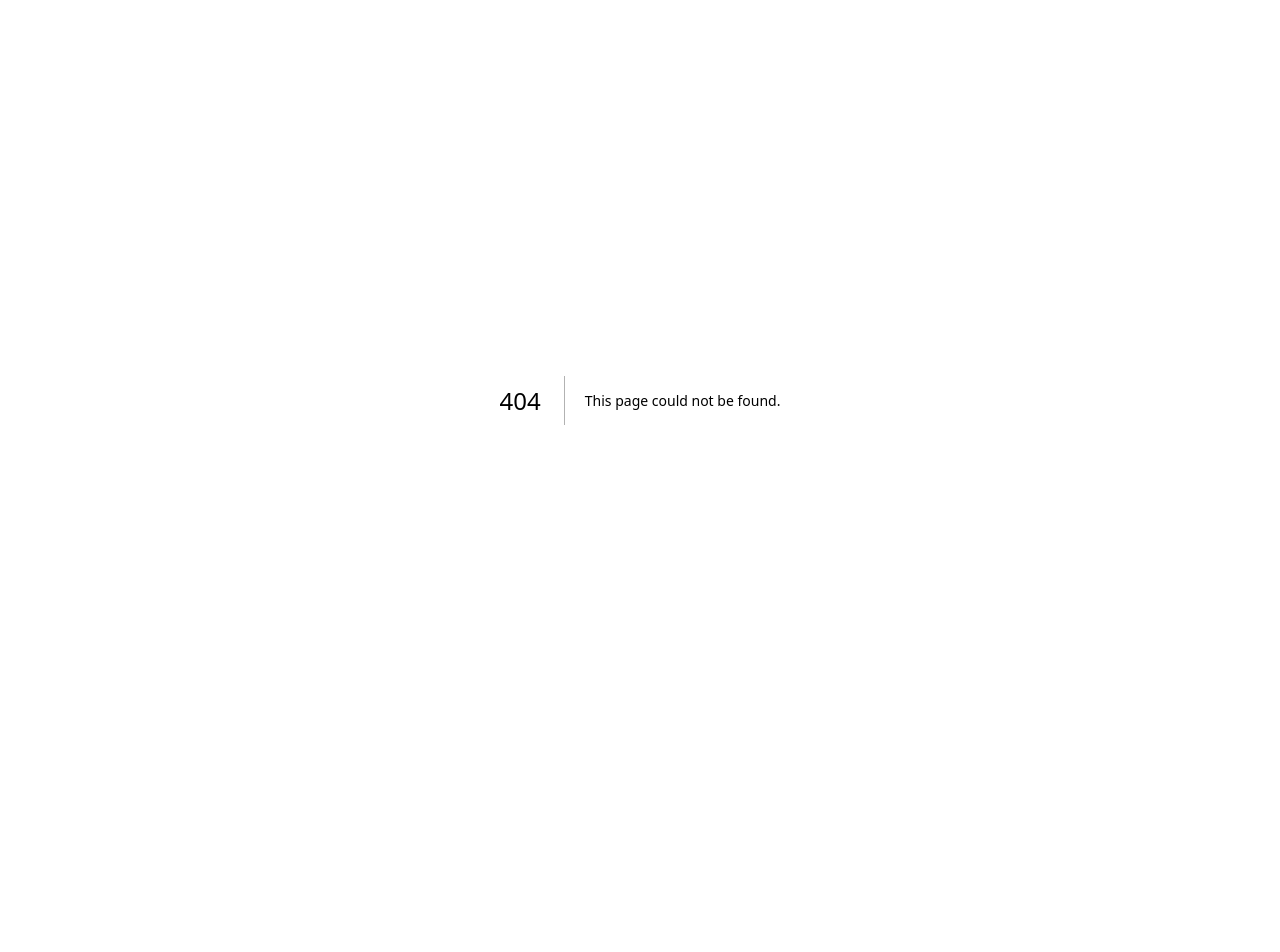
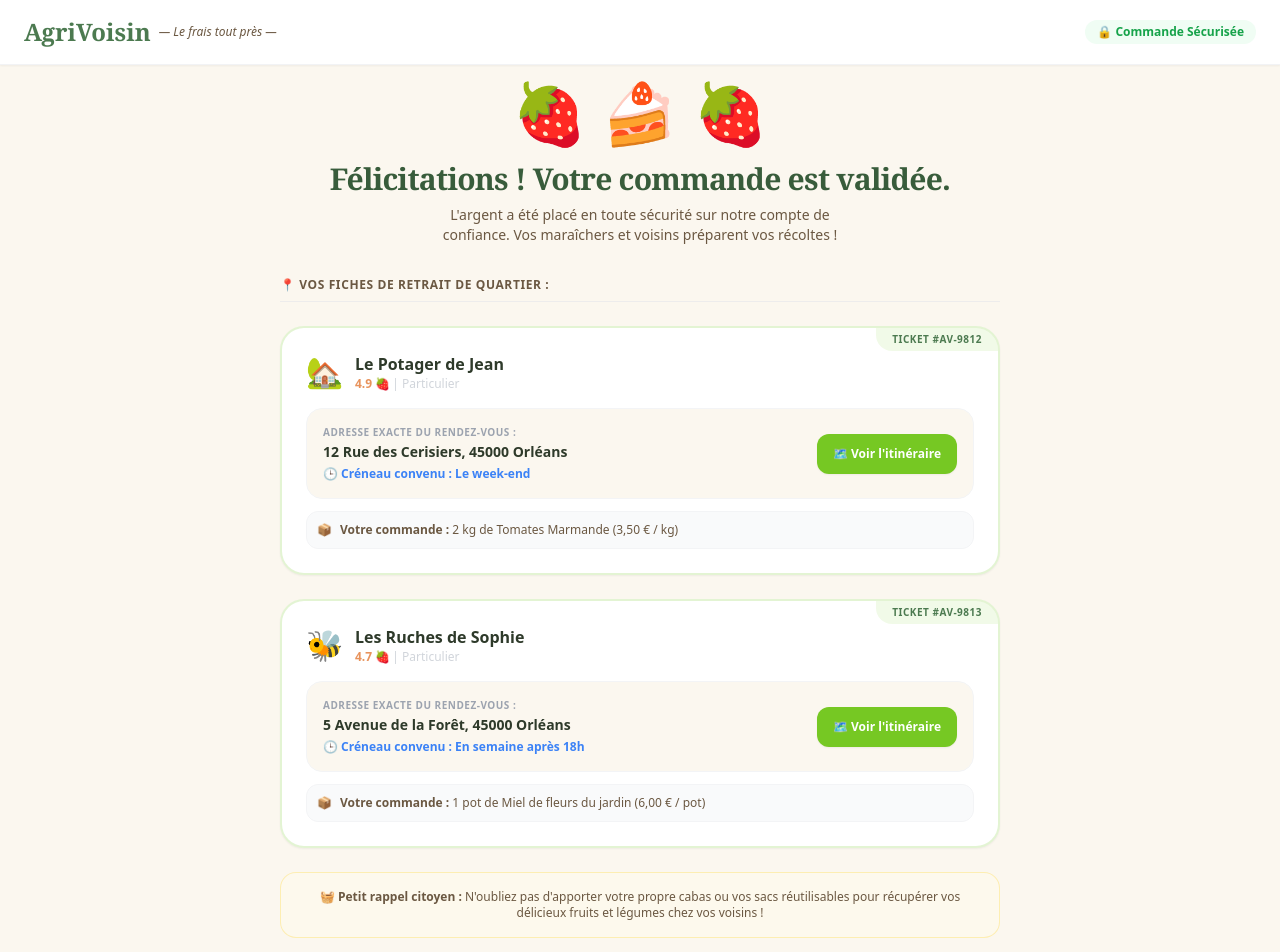
Before and after one commit to nordine2101-design/Agrivoisin, a Next.js app: page /confirmation in a window 1280 px wide. Before the commit this address had no page. Shown: the top 952 px of the page. Before the commit the page ends 800 px from the top, so only its background shows below. Built offline with nearby package versions, Linux system fonts and the light colour scheme.

Commit message:
Create page.tsx

```diff
--- /dev/null
+++ b/src/app/confirmation/page.tsx
@@ -0,0 +1,124 @@
+import React from 'react';
+
+export default function ConfirmationPage() {
+  return (
+    <div className="min-h-screen bg-[#FBF7EF] text-[#2E3A2A] font-sans flex flex-col justify-between">
+
+      {/* EN-TÊTE ÉPURÉ */}
+      <header className="w-full py-4 border-b border-gray-200/50 bg-white px-6 flex justify-between items-center shadow-sm">
+        <div className="flex items-center gap-2">
+          <span className="font-serif text-2xl font-bold text-[#4C7A50]">AgriVoisin</span>
+          <span className="text-xs italic text-[#6B5842] hidden sm:inline">— Le frais tout près —</span>
+        </div>
+        <span className="text-xs font-bold text-green-600 bg-green-50 px-3 py-1 rounded-full flex items-center gap-1">
+          🔒 Commande Sécurisée
+        </span>
+      </header>
+
+      {/* ZONE PRINCIPALE */}
+      <main className="flex-grow max-w-3xl w-full mx-auto p-4 md:p-6 flex flex-col items-center py-10">
+
+        {/* 1. LE HAUT DE L'ÉCRAN : CÉLÉBRATION VEGETALE & PLUIE DE FRAISES */}
+        <div className="text-center mb-8 flex flex-col items-center animate-fade-in">
+          <div className="text-5xl md:text-6xl mb-3 select-none animate-bounce">
+            🍓 🍰 🍓
+          </div>
+          <h1 className="text-2xl md:text-3xl font-extrabold text-[#385C3B] font-serif tracking-tight">
+            Félicitations ! Votre commande est validée.
+          </h1>
+          <p className="text-sm text-[#6B5842] mt-2 max-w-md">
+            L'argent a été placé en toute sécurité sur notre compte de confiance. Vos maraîchers et voisins préparent vos récoltes !
+          </p>
+        </div>
+
+        {/* 2. LE CŒUR DE L'ÉCRAN : LES CARTES DE RETRAIT (ADRESSES DÉVOILÉES) */}
+        <div className="w-full flex flex-col gap-6 mb-8">
+          <h2 className="text-xs font-bold uppercase tracking-wider text-[#6B5842] border-b border-gray-200/60 pb-2">
+            📍 Vos fiches de retrait de quartier :
+          </h2>
+
+          {/* FICHE RETRAIT 1 : LE POTAGER DE JEAN */}
+          <div className="bg-white border-2 border-[#76c823]/20 rounded-3xl p-6 shadow-sm relative overflow-hidden">
+            <div className="absolute top-0 right-0 bg-[#76c823]/10 text-[#4C7A50] text-[10px] font-bold uppercase tracking-wider px-4 py-1 rounded-bl-2xl">
+              Ticket #AV-9812
+            </div>
+
+            <div className="flex items-center gap-3 mb-4">
+              <span className="text-3xl">🏡</span>
+              <div>
+                <h3 className="font-extrabold text-[#2E3A2A] text-base">Le Potager de Jean</h3>
+                <p className="text-xs text-[#E8935C] font-semibold flex items-center gap-0.5">4.9 🍓 <span className="text-gray-300 font-normal">| Particulier</span></p>
+              </div>
+            </div>
+
+            {/* L'adresse précise enfin révélée */}
+            <div className="bg-[#FBF7EF] border border-gray-100 rounded-2xl p-4 flex flex-col sm:flex-row sm:items-center justify-between gap-4">
+              <div>
+                <span className="text-[10px] font-bold text-gray-400 uppercase block tracking-wider">Adresse exacte du rendez-vous :</span>
+                <p className="text-sm font-bold text-[#2E3A2A] mt-0.5">12 Rue des Cerisiers, 45000 Orléans</p>
+                <span className="text-xs text-blue-500 font-semibold block mt-1">🕒 Créneau convenu : Le week-end</span>
+              </div>
+              <button className="h-10 px-4 bg-[#76c823] text-white font-bold text-xs rounded-xl shadow-sm hover:bg-[#65b21d] transition-colors whitespace-nowrap flex items-center justify-center gap-1">
+                🗺️ Voir l'itinéraire
+              </button>
+            </div>
+
+            <div className="text-xs text-[#6B5842] mt-3 bg-gray-50 p-2.5 rounded-xl border border-gray-100 flex items-center gap-2">
+              <span>📦</span>
+              <span><strong>Votre commande :</strong> 2 kg de Tomates Marmande (3,50 € / kg)</span>
+            </div>
+          </div>
+
+          {/* FICHE RETRAIT 2 : LES RUCHES DE SOPHIE */}
+          <div className="bg-white border-2 border-[#76c823]/20 rounded-3xl p-6 shadow-sm relative overflow-hidden">
+            <div className="absolute top-0 right-0 bg-[#76c823]/10 text-[#4C7A50] text-[10px] font-bold uppercase tracking-wider px-4 py-1 rounded-bl-2xl">
+              Ticket #AV-9813
+            </div>
+
+            <div className="flex items-center gap-3 mb-4">
+              <span className="text-3xl">🐝</span>
+              <div>
+                <h3 className="font-extrabold text-[#2E3A2A] text-base">Les Ruches de Sophie</h3>
+                <p className="text-xs text-[#E8935C] font-semibold flex items-center gap-0.5">4.7 🍓 <span className="text-gray-300 font-normal">| Particulier</span></p>
+              </div>
+            </div>
+
+            {/* L'adresse de Sophie révélée */}
+            <div className="bg-[#FBF7EF] border border-gray-100 rounded-2xl p-4 flex flex-col sm:flex-row sm:items-center justify-between gap-4">
+              <div>
+                <span className="text-[10px] font-bold text-gray-400 uppercase block tracking-wider">Adresse exacte du rendez-vous :</span>
+                <p className="text-sm font-bold text-[#2E3A2A] mt-0.5">5 Avenue de la Forêt, 45000 Orléans</p>
+                <span className="text-xs text-blue-500 font-semibold block mt-1">🕒 Créneau convenu : En semaine après 18h</span>
+              </div>
+              <button className="h-10 px-4 bg-[#76c823] text-white font-bold text-xs rounded-xl shadow-sm hover:bg-[#65b21d] transition-colors whitespace-nowrap flex items-center justify-center gap-1">
+                🗺️ Voir l'itinéraire
+              </button>
+            </div>
+
+            <div className="text-xs text-[#6B5842] mt-3 bg-gray-50 p-2.5 rounded-xl border border-gray-100 flex items-center gap-2">
+              <span>📦</span>
+              <span><strong>Votre commande :</strong> 1 pot de Miel de fleurs du jardin (6,00 € / pot)</span>
+            </div>
+          </div>
+
+          {/* CONSIGNES DE COURTOISIE OBLIGATOIRES */}
+          <div className="bg-amber-50/50 border border-amber-200/60 rounded-2xl p-4 text-center text-xs text-[#6B5842]">
+            🧺 <strong>Petit rappel citoyen :</strong> N'oubliez pas d'apporter votre propre cabas ou vos sacs réutilisables pour récupérer vos délicieux fruits et légumes chez vos voisins !
+          </div>
+        </div>
+
+        {/* 3. LE BAS DE L'ÉCRAN : GROS BOUTON RETOUR ACCUEIL SIGNATURE */}
+        <a href="/" className="w-full max-w-md h-16 bg-[#76c823] text-white rounded-2xl shadow-md text-base font-bold flex items-center justify-center tracking-wide hover:scale-[1.01] hover:shadow-lg transition-all active:scale-[0.99]">
+          Retour à la carte du quartier
+        </a>
+
+      </main>
+
+      {/* FOOTER */}
+      <footer className="w-full py-4 border-t border-gray-200/40 bg-[#F3EDE0]/50 text-center text-xs text-[#6B5842]/80">
+        <p>© 2026 AgriVoisin — Le frais tout près. Tous droits réservés.</p>
+      </footer>
+
+    </div>
+  );
+}
```
